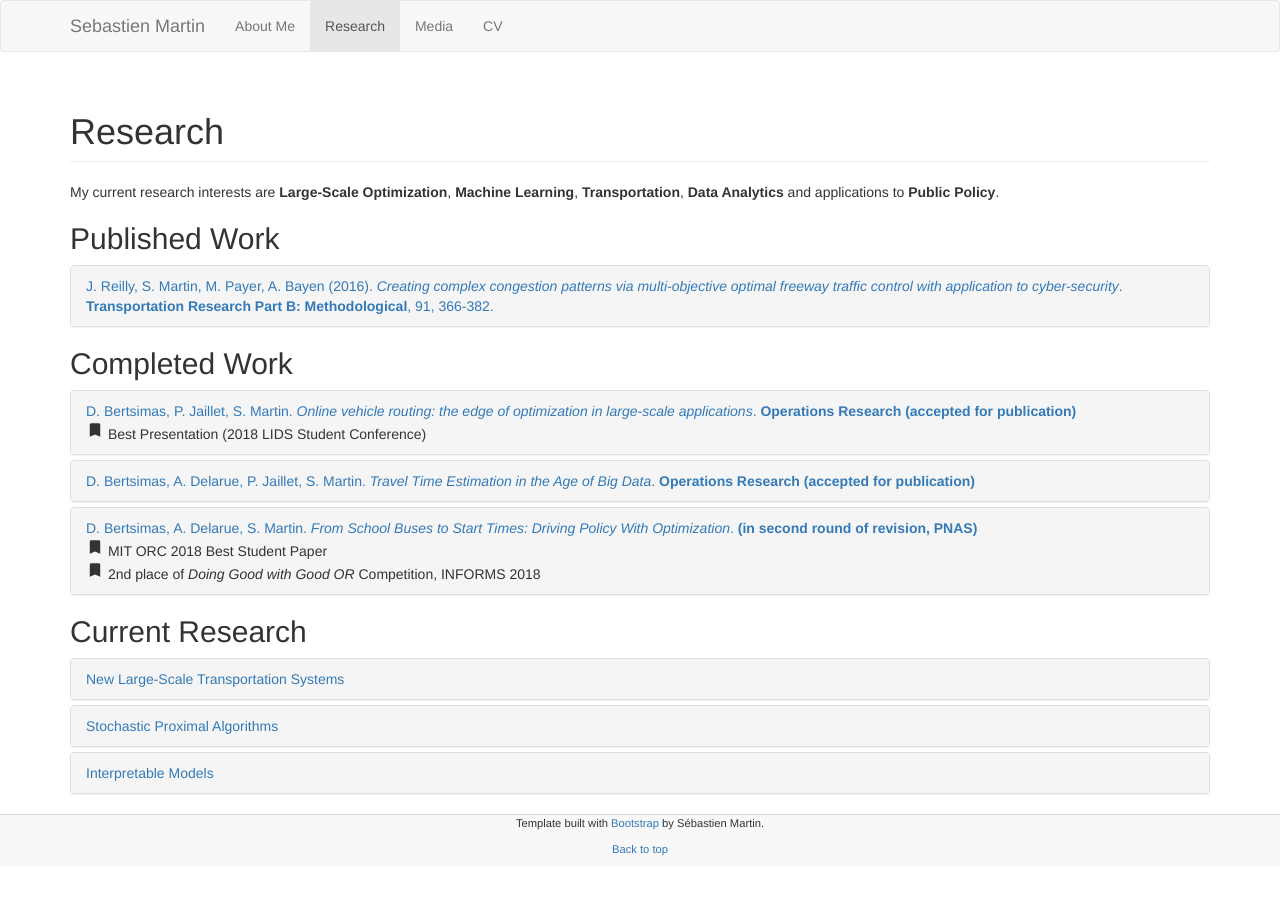
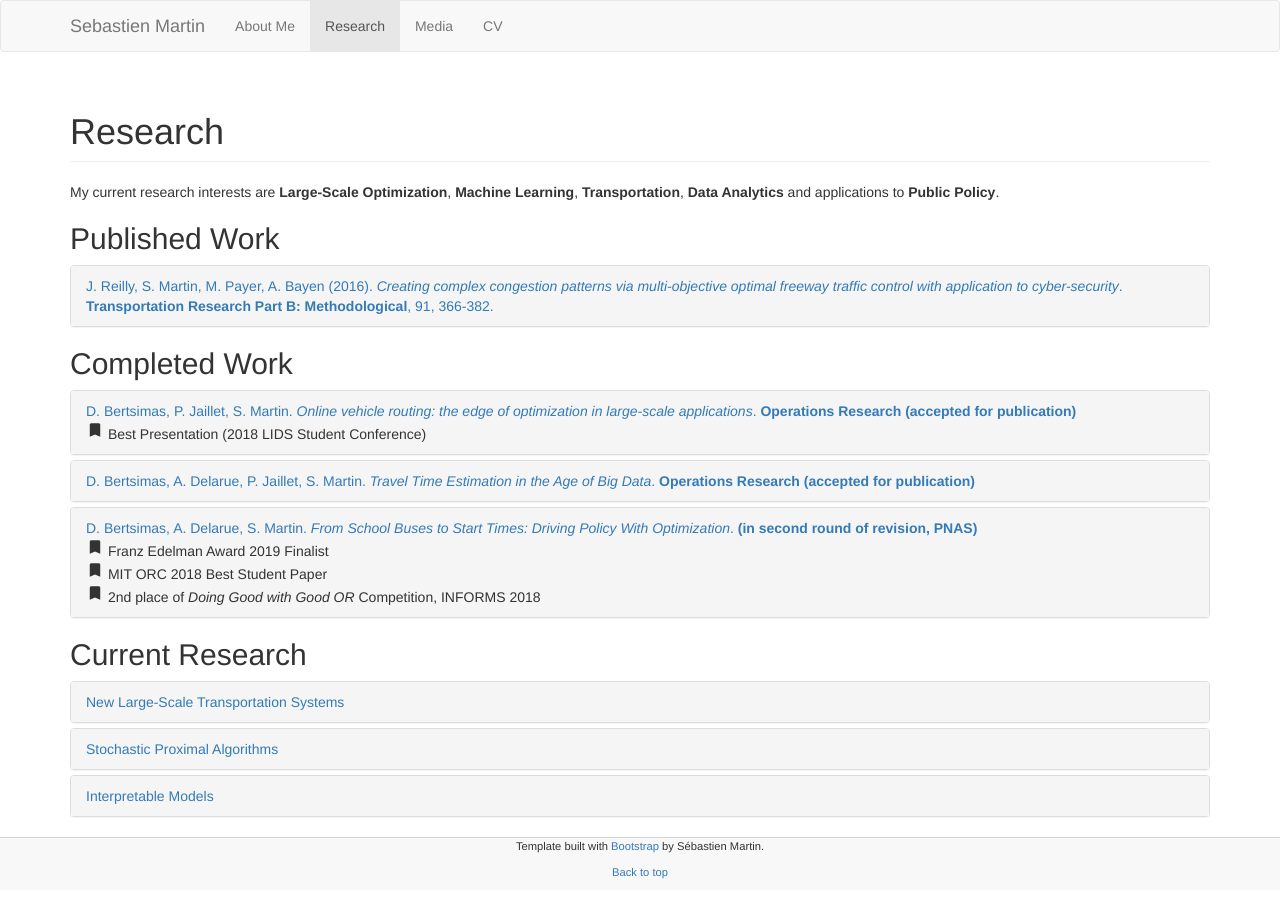
Before and after one commit to trevorhsong/trevorhsong.github.io, a Jekyll site: the page built from research.html, in a window 1280 px wide. Built offline with Jekyll 4.4.1, drawn with Linux system fonts in a browser that asks for light colours.

Commit message:
update with Edelman

```diff
--- a/index.html
+++ b/index.html
@@ -20,7 +20,7 @@ tabname: About Me
       </div>
       <div class="alert alert-info">
           <strong>Latest News!</strong>
-          <p><a href="https://apps.bostonglobe.com/ideas/graphics/2018/09/equity-machine/">An in-depth article about our work on school start times</a> appeared in the Boston Globe on Sept. 20., and <a href="https://www.wired.com/story/joi-ito-ai-and-bus-routes/">another one</a> in Wired on Nov. 5.</p>
+          <p>My project with Boston Public School is a <a href="https://www.informs.org/About-INFORMS/News-Room/Press-Releases/2019-INFORMS-Franz-Edelman-Award-World-s-leading-operations-research-and-analytics-applications-selected-as-finalists">Franz Edelman Award 2019 Finalist</a>.</p>
       </div>
     </div>
   <div class="col-md-8">
--- a/research.html
+++ b/research.html
@@ -115,6 +115,7 @@ tabname: Research
             <em>From School Buses to Start Times: Driving Policy With Optimization</em>.
             <strong>(in second round of revision, PNAS)</strong>
           </a><br />
+          <i class="material-icons md-18">bookmark</i> Franz Edelman Award 2019 Finalist <br />
           <i class="material-icons md-18">bookmark</i> MIT ORC 2018 Best Student Paper <br />
           <i class="material-icons md-18">bookmark</i> 2nd place of <em>Doing Good with Good OR</em> Competition, INFORMS 2018
         </div>
```
